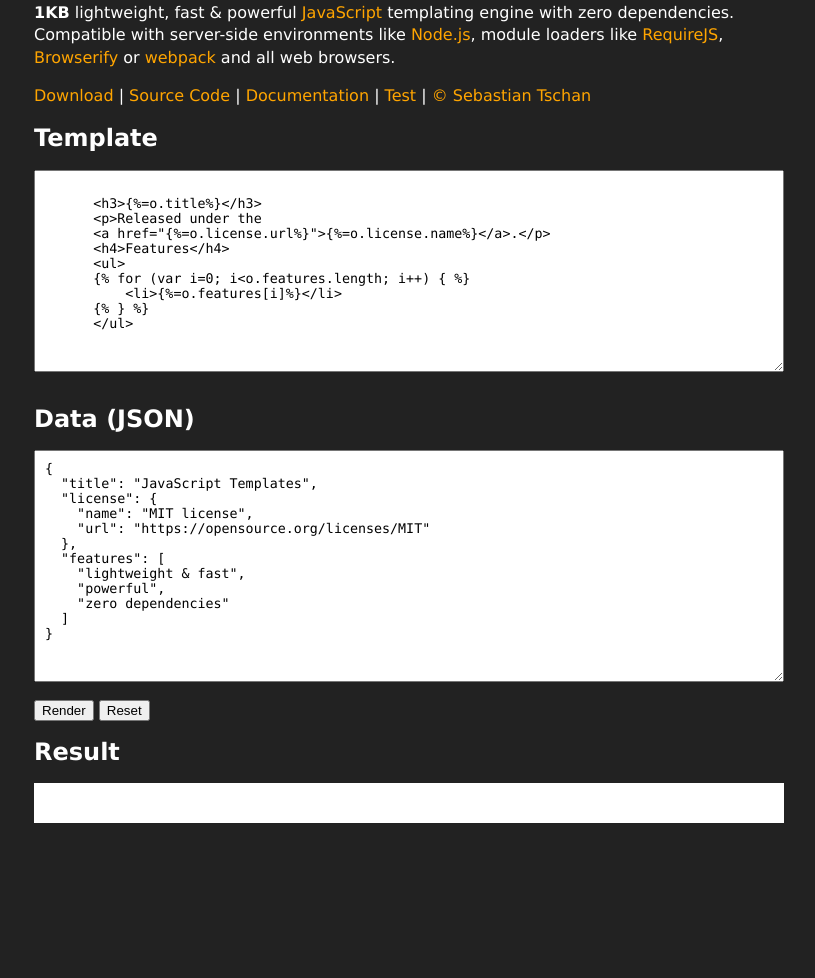
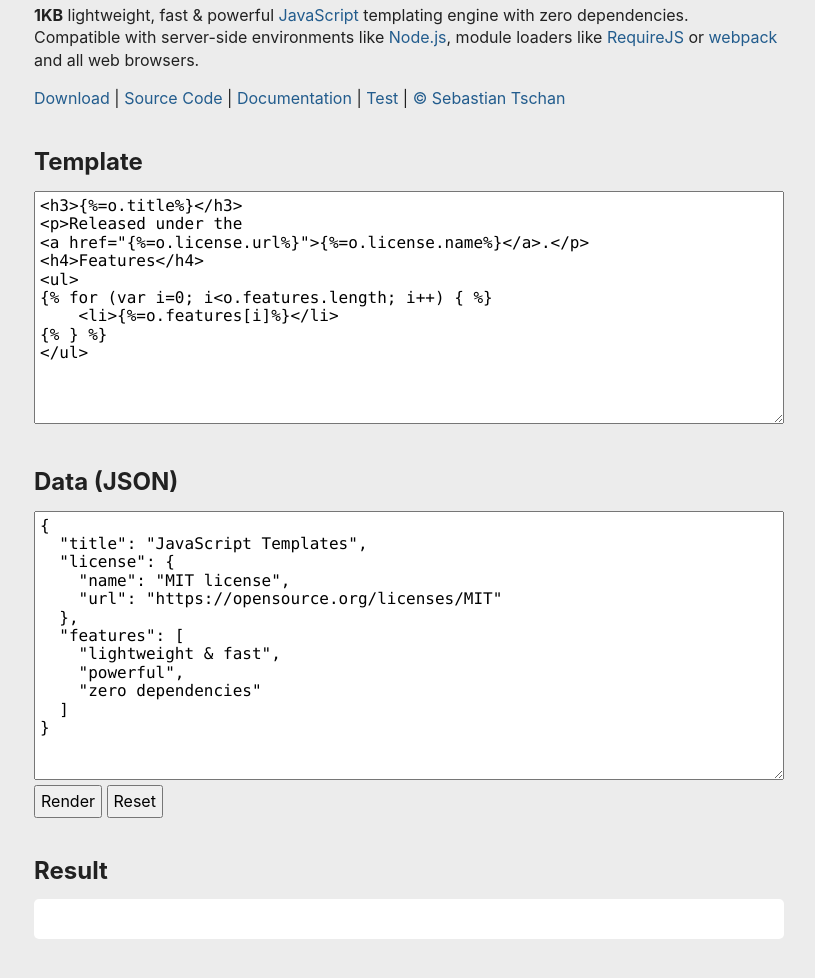
Before and after one commit to blueimp/JavaScript-Templates, a website: page index.html in a window 1280 px wide. Shown: the part 89-1067 px from the top of the page, without its empty margins (231-1046 px from the left). Before the commit the page ends 951 px from the top, so only its background shows below. Drawn offline with Linux system fonts and the light colour scheme.

Commit message:
Demo: Improve layout and design.
This adds support for a light/dark theme based on the OS color scheme setting.

```diff
--- a/css/demo.css
+++ b/css/demo.css
@@ -13,63 +13,133 @@
   max-width: 750px;
   margin: 0 auto;
   padding: 1em;
-  font-family: 'Lucida Grande', 'Lucida Sans Unicode', Arial, sans-serif;
-  font-size: 1em;
-  line-height: 1.4em;
-  background: #222;
-  color: #fff;
-  -webkit-text-size-adjust: 100%;
-  -ms-text-size-adjust: 100%;
+  font-family: -apple-system, 'Segoe UI', Roboto, 'Helvetica Neue', Arial,
+    sans-serif;
+  line-height: 1.4;
+  background: #212121;
+  color: #dedede;
 }
 a {
-  color: orange;
+  color: #61afef;
   text-decoration: none;
 }
-img {
+a:visited {
+  color: #56b6c2;
+}
+a:hover {
+  color: #98c379;
+}
+figure,
+tr {
+  background: #363636;
+}
+tr:nth-child(odd) {
+  background: #414141;
+}
+td,
+th {
+  padding: 10px;
+  text-align: left;
+}
+table {
+  width: 100%;
+  word-wrap: break-word;
+  table-layout: fixed;
+  border-collapse: collapse;
+}
+figure {
+  margin: 0;
+  padding: 10px;
+  border-radius: 5px;
+  display: inline-block;
+}
+figure,
+table {
+  margin-bottom: 20px;
+}
+img,
+canvas {
   border: 0;
   vertical-align: middle;
 }
+h1,
+h2,
+h3,
+h4,
+h5,
+h6 {
+  margin-top: 1.5em;
+  margin-bottom: 0.5em;
+}
 h1 {
-  line-height: 1em;
+  margin-top: 0.5em;
 }
-textarea,
-input {
-  display: inline-block;
+button,
+input,
+select,
+textarea {
+  box-sizing: border-box;
+  font-family: inherit;
+  font-size: 100%;
+  line-height: 1.15;
+  margin: 0;
+  padding: 5px;
+}
+input[type='file'] {
+  padding: inherit;
+}
+
+#template,
+#data {
   width: 100%;
-  -webkit-box-sizing: border-box;
-  -moz-box-sizing: border-box;
-  box-sizing: border-box;
-  padding: 10px;
-  margin: 0 0 10px;
-  font-family: 'Lucida Console', Monaco, monospace;
+  font-family: SFMono-Regular, Consolas, Liberation Mono, Menlo, monospace;
 }
-.result {
-  padding: 20px 40px;
-  background: #fff;
-  color: #222;
+
+#result {
+  background: #363636;
+  padding: 20px;
+  border-radius: 5px;
 }
-.error {
-  color: red;
+
+@media (prefers-color-scheme: light) {
+  body {
+    background: #ececec;
+    color: #212121;
+  }
+  a {
+    color: #225c8d;
+  }
+  a:visited {
+    color: #378f9a;
+  }
+  a:hover {
+    color: #6fa349;
+  }
+  figure,
+  tr {
+    background: #fff;
+    color: #212121;
+  }
+  tr:nth-child(odd) {
+    background: #f6f6f6;
+  }
+
+  #result {
+    background: #fff;
+    padding: 20px;
+    border-radius: 5px;
+  }
 }
 
 @media (min-width: 481px) {
-  .navigation {
+  #navigation {
     list-style: none;
     padding: 0;
   }
-  .navigation li {
+  #navigation li {
     display: inline-block;
   }
-  .navigation li:not(:first-child):before {
-    content: '| ';
+  #navigation li:not(:first-child)::before {
+    content: ' | ';
   }
 }
-
-/* IE7 fixes */
-* + html textarea,
-* + html input {
-  width: 460px;
-}
-* + html .result {
-  width: 400px;
-}
--- a/index.html
+++ b/index.html
@@ -32,12 +32,11 @@
       <a href="https://developer.mozilla.org/en/JavaScript/">JavaScript</a>
       templating engine with zero dependencies.<br />
       Compatible with server-side environments like
-      <a href="http://nodejs.org/">Node.js</a>, module loaders like
-      <a href="http://requirejs.org/">RequireJS</a>,
-      <a href="http://browserify.org/">Browserify</a> or
-      <a href="https://webpack.github.io/">webpack</a> and all web browsers.
+      <a href="https://nodejs.org/">Node.js</a>, module loaders like
+      <a href="https://requirejs.org/">RequireJS</a> or
+      <a href="https://webpack.js.org/">webpack</a> and all web browsers.
     </p>
-    <ul class="navigation">
+    <ul id="navigation">
       <li>
         <a href="https://github.com/blueimp/JavaScript-Templates/tags"
           >Download</a
--- a/js/demo/demo.js
+++ b/js/demo/demo.js
@@ -73,7 +73,11 @@
     if (event) {
       event.preventDefault()
     }
-    templateInput.value = templateDemoNode.innerHTML
+    templateInput.value = templateDemoNode.innerHTML.replace(
+      // Replace unnecessary whitespace:
+      /^\n|\s+$| {6}/g,
+      ''
+    )
     dataInput.value = JSON.stringify(
       JSON.parse(templateDataNode.innerHTML),
       null,
```
